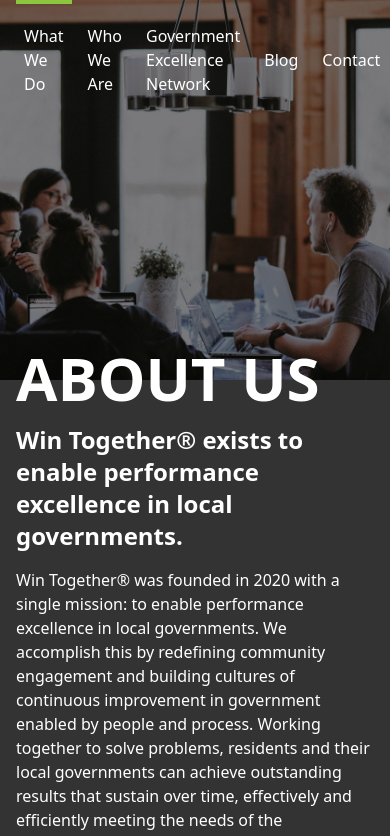
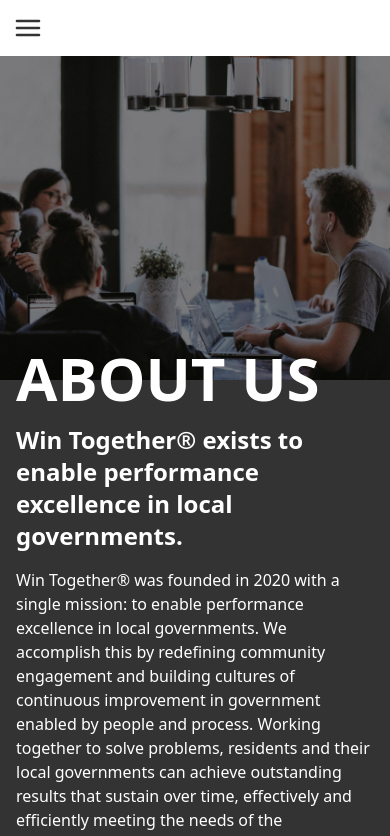
Before and after one commit to jeremygarey/win-together-ui, a Vue app: page /what-we-do in a window 390 px wide. Shown: the top 836 px of the page. Built offline with nearby package versions, Linux system fonts and the light colour scheme.

Commit message:
add mobile nav

```diff
--- a/src/components/general/TheNav.vue
+++ b/src/components/general/TheNav.vue
@@ -14,7 +14,7 @@
     "
     :class="transparentNav ? 'bg-transparent text-white' : 'bg-white shadow-md'"
   >
-    <ul class="flex items-center container">
+    <ul class="hidden md:flex items-center container">
       <li>
         <router-link to="/">
           <img
@@ -29,47 +29,63 @@
           />
         </router-link>
       </li>
-      <li class="mr-2 lg:mr-4 ml-auto hover:text-green transition">
+      <li
+        v-for="(route, index) in routes"
+        :key="`nav-item-${index}`"
+        class="mr-2 lg:mr-4 hover:text-green transition"
+        :class="index === 0 ? 'ml-auto' : ''"
+      >
         <router-link
-          to="/what-we-do"
+          :to="route.route"
           class="inline-block py-6 px-2 shadow-top-transparent"
           active-class="shadow-top-green transition"
-          >What We Do</router-link
-        >
-      </li>
-      <li class="mr-2 lg:mr-4 hover:text-green transition">
-        <router-link
-          to="/who-we-are"
-          class="inline-block py-6 px-2 shadow-top-transparent"
-          active-class="shadow-top-green transition"
-          >Who We Are</router-link
-        >
-      </li>
-      <li class="mr-2 lg:mr-4 hover:text-green transition">
-        <router-link
-          to="/gxn"
-          class="inline-block py-6 px-2 shadow-top-transparent"
-          active-class="shadow-top-green transition"
-          >Government Excellence Network</router-link
-        >
-      </li>
-      <li class="mr-2 lg:mr-4 hover:text-green transition">
-        <router-link
-          to="/blog"
-          class="inline-block py-6 px-2 shadow-top-transparent"
-          active-class="shadow-top-green transition"
-          >Blog</router-link
-        >
-      </li>
-      <li class="mr-2 lg:mr-4 hover:text-green transition">
-        <router-link
-          to="/contact"
-          class="inline-block py-6 px-2 shadow-top-transparent"
-          active-class="shadow-top-green transition"
-          >Contact</router-link
+          >{{ route.name }}</router-link
         >
       </li>
     </ul>
+    <div class="md:hidden bg-white text-gray-800">
+      <div class="bg-white z-50 relative">
+        <button
+          class="p-3 bg-transparent hover:bg-transparent text-gray-800"
+          @click="toggleNav"
+        >
+          <svg
+            xmlns="http://www.w3.org/2000/svg"
+            fill="none"
+            viewBox="0 0 24 24"
+            stroke-width="2"
+            stroke="currentColor"
+            class="w-8 h-8 hover:scale-110 transition"
+          >
+            <path
+              stroke-linecap="round"
+              stroke-linejoin="round"
+              d="M3.75 6.75h16.5M3.75 12h16.5m-16.5 5.25h16.5"
+            />
+          </svg>
+        </button>
+      </div>
+      <transition name="slide-fade">
+        <ul
+          class="p-2 bg-white top-0 absolute mt-14 w-full shadow-md z-40"
+          v-if="navOpen"
+        >
+          <li
+            v-for="(route, index) in routes"
+            :key="`mobile-nav-item-${index}`"
+            class="hover:text-green transition"
+          >
+            <router-link
+              :to="route.route"
+              class="inline-block px-2 text-gt"
+              active-class="text-green transition"
+              @click="toggleNav"
+              >{{ route.name }}</router-link
+            >
+          </li>
+        </ul>
+      </transition>
+    </div>
   </div>
 </template>
 
@@ -78,6 +94,14 @@
   data() {
     return {
       scrollPosition: 0,
+      navOpen: false,
+      routes: [
+        { route: "/what-we-do", name: "What We Do" },
+        { route: "/who-we-are", name: "Who We Are" },
+        { route: "/gxn", name: "Government Excellence Network" },
+        { route: "/blog", name: "Blog" },
+        { route: "/contact", name: "Contact" },
+      ],
     };
   },
   computed: {
@@ -90,6 +114,9 @@
   methods: {
     updateScoll() {
       this.scrollPosition = window.scrollY;
+    },
+    toggleNav() {
+      this.navOpen = !this.navOpen;
     },
   },
   mounted() {
@@ -105,4 +132,15 @@
 .shadow-top-green {
   box-shadow: inset 0 4px 0 0 #8cc63f;
 }
+
+.slide-fade-enter-active,
+.slide-fade-leave-active {
+  transition: all 250ms ease;
+}
+
+.slide-fade-enter-from,
+.slide-fade-leave-to {
+  opacity: 0;
+  transform: translateY(-180px);
+}
 </style>
```
